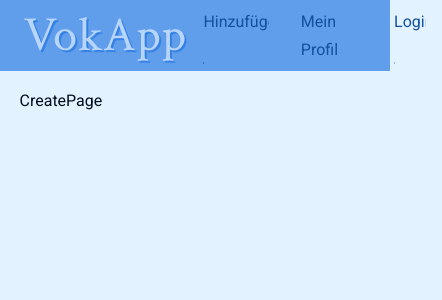
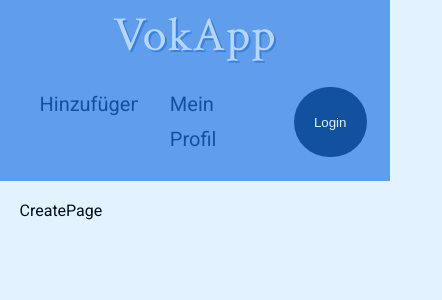
Before and after one commit to MinhKhangTran/next-mongo-vok-app-v2, a Next.js app: page /create in a window 390 px wide. Shown: the top 300 px of the page, 442 px wide, since content can reach past the window. Built offline with nearby package versions, Linux system fonts and the light colour scheme.

Commit message:
:sparkles: responsivness

```diff
--- a/components/Layout.tsx
+++ b/components/Layout.tsx
@@ -22,7 +22,7 @@ const Layout = ({
         <meta name="keywords" content={keywords}></meta>
       </Head>
       <div className="navbar">
-        <nav>
+        <nav className="large">
           <h1>
             <Link href="/">VokApp</Link>
           </h1>
@@ -33,9 +33,28 @@ const Layout = ({
             <li>
               <Link href="/profile">Mein Profil</Link>
             </li>
+
+            <button>
+              <Link href="/login">Login</Link>
+            </button>
+          </ul>
+        </nav>
+        {/* Mobile */}
+        <nav className="small">
+          <h1>
+            <Link href="/">VokApp</Link>
+          </h1>
+          <ul>
             <li>
+              <Link href="/create">Hinzufügen</Link>
+            </li>
+            <li>
+              <Link href="/profile">Mein Profil</Link>
+            </li>
+
+            <button>
               <Link href="/login">Login</Link>
-            </li>
+            </button>
           </ul>
         </nav>
       </div>
@@ -57,6 +76,20 @@ const Wrapper = styled.div`
     align-items: center;
     padding: 0.25rem;
   }
+  button {
+    padding: 0.125rem 1.25rem;
+    border-radius: 50px;
+    border: none;
+    background-color: var(--primary-600);
+    transition: all 0.5s;
+    margin-left: 1rem;
+    a {
+      color: var(--primary-50);
+    }
+    &:hover {
+      background-color: var(--primary-500);
+    }
+  }
   h1 {
     text-shadow: 2px 2px var(--primary-400);
     margin: 0;
@@ -64,6 +97,10 @@ const Wrapper = styled.div`
       color: var(--primary-100);
     }
   }
+  a {
+    color: var(--primary-600);
+  }
+
   ul {
     display: flex;
     justify-content: space-between;
@@ -91,9 +128,6 @@ const Wrapper = styled.div`
           transform: translateX(0%);
         }
       }
-      a {
-        color: var(--primary-600);
-      }
     }
   }
   .children-wrapper {
@@ -101,6 +135,23 @@ const Wrapper = styled.div`
     max-width: 789px;
     margin: 1rem auto;
   }
+  .small {
+    display: none;
+  }
+
+  @media (max-width: 768px) {
+    .large {
+      display: none;
+    }
+    .small {
+      display: flex;
+      flex-direction: column;
+      ul {
+        margin: 1.25rem 0rem;
+        font-size: 1.25rem;
+      }
+    }
+  }
 `;
 
 export default Layout;
--- a/interfaces/Vok.ts
+++ b/interfaces/Vok.ts
@@ -1,4 +1,7 @@
 export interface IVok {
+  _id: string;
   deutsch: string;
   koreanisch: string;
+  updatedAt: string;
+  createdAt: string;
 }
```
Also changed, not shown: pages/index.tsx (+46 -8 lines).
